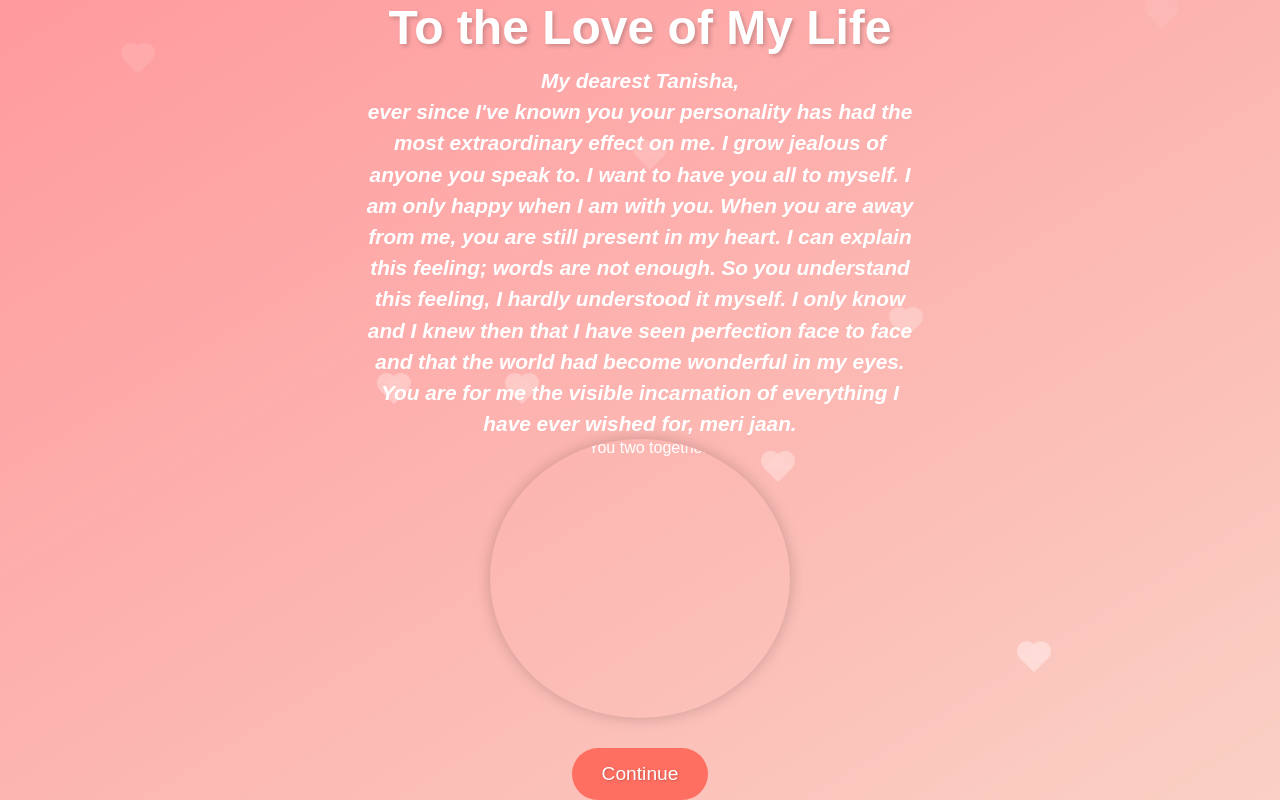
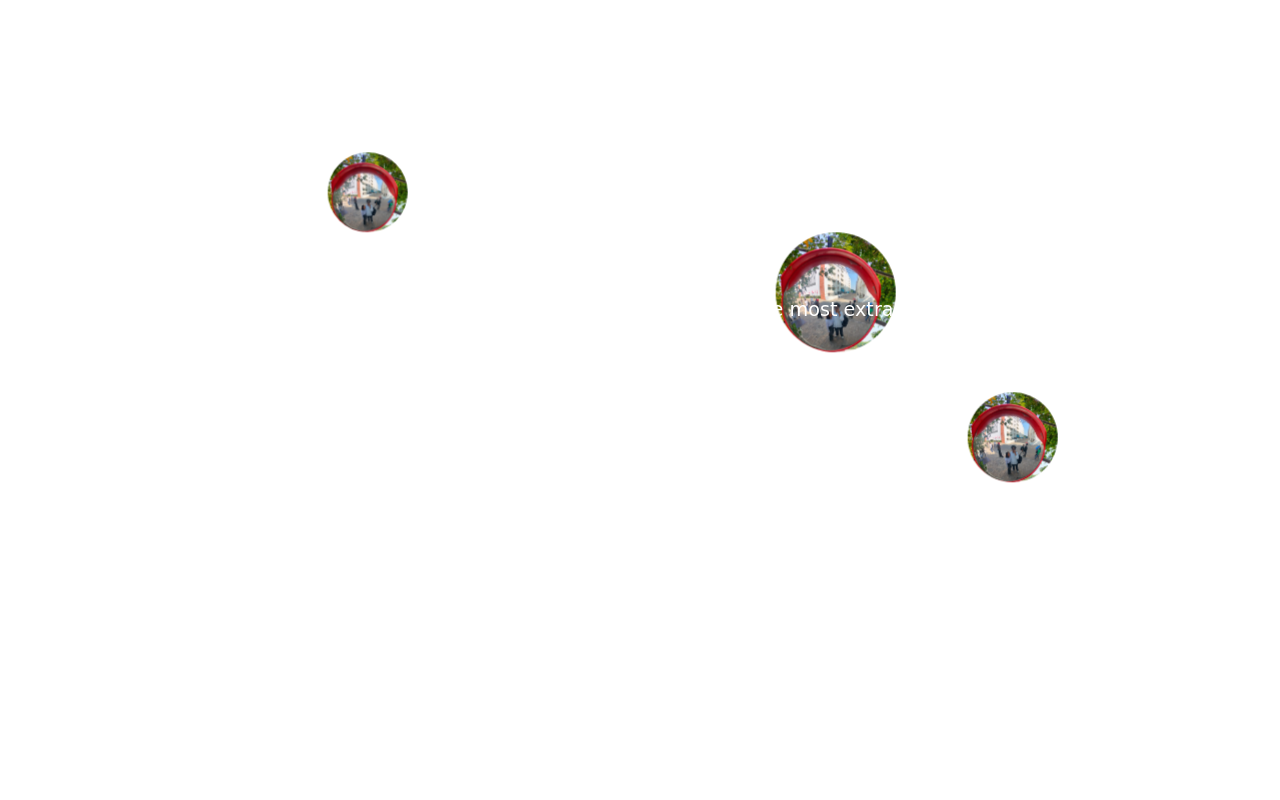
Before and after one commit to kabirsingh001/formybaby, a plain HTML site: page index.html in a window 1280 px wide. Drawn offline with Linux system fonts and the light colour scheme; a web font is replaced by a local one.

Commit message:
Update index.html

```diff
--- a/index.html
+++ b/index.html
@@ -3,215 +3,95 @@
 <head>
     <meta charset="UTF-8">
     <meta name="viewport" content="width=device-width, initial-scale=1.0">
-  <title>To the Love of My Life</title>
+    <title>My Love Letter</title>
+    <link href="https://fonts.googleapis.com/css2?family=Mother+Tongue&display=swap" rel="stylesheet">
     <style>
-    /* Importing the Mother Tongue font */
-    @font-face {
-      font-family: 'Mother Tongue';
-      src: url('fonts/your-font-file.woff2') format('woff2'),
-           url('fonts/your-font-file.woff') format('woff');
-      font-weight: normal;
-      font-style: normal;
-    }
-
-    /* Reset the default margins and padding */
-    * {
+        body {
+            font-family: 'Mother Tongue', cursive;
             margin: 0;
             padding: 0;
-      box-sizing: border-box;
-    }
-
-    /* Set up the full-page background and typography */
-    body {
-      font-family: 'Mother Tongue', sans-serif; /* Using the custom font */
-      background: linear-gradient(to bottom right, #ff9a9e, #fad0c4);
-      color: #fff;
-      text-align: center;
-      height: 100vh;
-      display: flex;
-      flex-direction: column;
-      justify-content: center;
-      align-items: center;
             overflow: hidden; /* Prevents scrolling */
         }
 
-    /* Styling for the main headline */
-    h1 {
-      font-size: 3rem;
-      margin-bottom: 10px;
-      text-shadow: 2px 2px 4px rgba(0, 0, 0, 0.2);
+        .container {
+            text-align: center;
+            position: relative;
+            z-index: 1;
         }
 
-    /* Subheading styling */
-    h2 {
-      font-size: 1.3rem; /* Reduced font size */
-      margin-bottom: 30px;
-      font-style: italic;
-      line-height: 1.5; /* Increase line height for better readability */
-      max-width: 600px; /* Limit the width to avoid long lines */
-      margin: 0 auto; /* Center the text */
-      padding: 0 20px; /* Add some padding for smaller screens */
+        h1 {
+            font-size: 3em;
+            color: white;
+            margin-top: 20vh;
         }
 
-    /* Image styling, make it a circle with shadow */
-    img {
-      width: 300px;
-      height: 300px;
-      border-radius: 50%;
-      box-shadow: 0px 0px 15px rgba(0, 0, 0, 0.2);
-      object-fit: cover; /* Ensure image is centered */
+        h2 {
+            font-size: 1.5em;
+            color: white;
+            margin-bottom: 20px;
         }
 
-    /* Button styling for the "Continue" button */
-    .button {
-      margin-top: 30px;
-      padding: 15px 30px;
-      font-size: 1.2rem;
-      background-color: #ff6f61;
-      border: none;
-      border-radius: 30px;
-      color: #fff;
-      cursor: pointer;
-      text-shadow: 1px 1px 2px rgba(0, 0, 0, 0.2);
-      transition: 0.3s;
+        p {
+            color: white;
+            max-width: 800px;
+            margin: auto;
+            font-size: 1.2em;
+            line-height: 1.5em;
         }
 
-    /* Button hover effect */
-    .button:hover {
-      background-color: #ff3e29;
-      box-shadow: 0px 5px 15px rgba(255, 62, 41, 0.4);
+        /* Animation for hearts */
+        .circle {
+            position: absolute;
+            border-radius: 50%;
+            overflow: hidden; /* Ensures that the image does not overflow the circle */
         }
 
-    /* Styling the floating hearts container */
-    .hearts {
+        .circle img {
+            width: 100%; /* Makes the image fill the circle */
+            height: auto; /* Keeps the aspect ratio */
             position: absolute;
-      bottom: 0; /* Hearts will start from the bottom of the page */
-      left: 0;
-      width: 100%;
-      height: 100%; /* Cover the entire height */
-      overflow: hidden;
-      z-index: -1; /* Ensure hearts are in the background */
+            top: 50%;
+            left: 50%;
+            transform: translate(-50%, -50%); /* Centers the image */
         }
 
-    /* Heart shape using pseudo-elements for top two circles */
-    .heart {
-      position: absolute;
-      bottom: -100px; /* Start slightly below the visible area */
-      width: 20px;
-      height: 20px;
-      background-color: rgba(255, 228, 225, 0.9); /* Lighter, white-pink color */
-      transform: rotate(-45deg);
-      animation: floatUp 7s infinite ease-in-out;
+        /* Position your circles */
+        .circle:nth-child(1) { width: 100px; height: 100px; top: 10%; left: 5%; }
+        .circle:nth-child(2) { width: 80px; height: 80px; top: 20%; left: 25%; }
+        .circle:nth-child(3) { width: 120px; height: 120px; top: 30%; left: 60%; }
+        .circle:nth-child(4) { width: 90px; height: 90px; top: 50%; left: 75%; }
+
+        @keyframes float {
+            0% { transform: translate(0, 0); }
+            50% { transform: translate(10px, -10px); }
+            100% { transform: translate(0, 0); }
         }
 
-    /* Make the heart using :before and :after pseudo-elements */
-    .heart:before, .heart:after {
-      content: "";
-      position: absolute;
-      width: 20px;
-      height: 20px;
-      background-color: rgba(255, 228, 225, 0.9); /* Same light color for the heart lobes */
-      border-radius: 50%;
-    }
-
-    .heart:before {
-      top: -10px;
-      left: 0;
-    }
-
-    .heart:after {
-      left: 10px;
-      top: 0;
-    }
-
-    /* Keyframe animation for floating hearts */
-    @keyframes floatUp {
-      0% {
-        transform: translateY(0) rotate(-45deg);
-        opacity: 1;
-      }
-      100% {
-        transform: translateY(-1000px) rotate(-45deg);
-        opacity: 0;
-      }
-    }
-
-    /* Randomizing heart positions and animation durations */
-    .heart:nth-child(1) {
-      left: 10%;
-      animation-duration: 7s;
-      animation-delay: 0s;
-    }
-
-    .heart:nth-child(2) {
-      left: 20%;
-      animation-duration: 5s;
-      animation-delay: 1s;
-    }
-
-    .heart:nth-child(3) {
-      left: 30%;
-      animation-duration: 6s;
-      animation-delay: 2s;
-    }
-
-    .heart:nth-child(4) {
-      left: 40%;
-      animation-duration: 4s;
-      animation-delay: 3s;
-    }
-
-    .heart:nth-child(5) {
-      left: 50%;
-      animation-duration: 7s;
-      animation-delay: 0.5s;
-    }
-
-    .heart:nth-child(6) {
-      left: 60%;
-      animation-duration: 5.5s;
-      animation-delay: 2.5s;
-    }
-
-    .heart:nth-child(7) {
-      left: 70%;
-      animation-duration: 6.5s;
-      animation-delay: 1.5s;
-    }
-
-    .heart:nth-child(8) {
-      left: 80%;
-      animation-duration: 4.5s;
-      animation-delay: 3.5s;
-    }
-
-    .heart:nth-child(9) {
-      left: 90%;
-      animation-duration: 5.7s;
-      animation-delay: 0.7s;
+        /* Floating animation */
+        .circle {
+            animation: float 3s ease-in-out infinite;
         }
     </style>
 </head>
 <body>
-  <!-- Main content -->
-  <h1>To the Love of My Life</h1>
-  <h2>My dearest Tanisha,<br>
-      ever since I've known you your personality has had the most extraordinary effect on me. I grow jealous of anyone you speak to. I want to have you all to myself. I am only happy when I am with you. When you are away from me, you are still present in my heart. I can explain this feeling; words are not enough. So you understand this feeling, I hardly understood it myself. I only know and I knew then that I have seen perfection face to face and that the world had become wonderful in my eyes. You are for me the visible incarnation of everything I have ever wished for, meri jaan.</h2> <!-- Updated subheading -->
-  <img src="your-image-link-here.jpg" alt="You two together">
-  <a href="#next-section"><button class="button">Continue</button></a>
-
-  <!-- Floating hearts container -->
-  <div class="hearts">
-    <div class="heart"></div>
-    <div class="heart"></div>
-    <div class="heart"></div>
-    <div class="heart"></div>
-    <div class="heart"></div>
-    <div class="heart"></div>
-    <div class="heart"></div>
-    <div class="heart"></div>
-    <div class="heart"></div>
+    <div class="container">
+        <h1>I Love You</h1>
+        <h2>My dearest Tanisha</h2>
+        <p>Ever since I've known you, your personality has had the most extraordinary effect on me...</p>
     </div>
 
+    <!-- Add your circles with images -->
+    <div class="circle">
+        <img src="your-photo.jpg" alt="Your Photo">
+    </div>
+    <div class="circle">
+        <img src="your-photo.jpg" alt="Your Photo">
+    </div>
+    <div class="circle">
+        <img src="your-photo.jpg" alt="Your Photo">
+    </div>
+    <div class="circle">
+        <img src="your-photo.jpg" alt="Your Photo">
+    </div>
 </body>
 </html>
```
Lines whose indentation alone changed are shown as unchanged.
